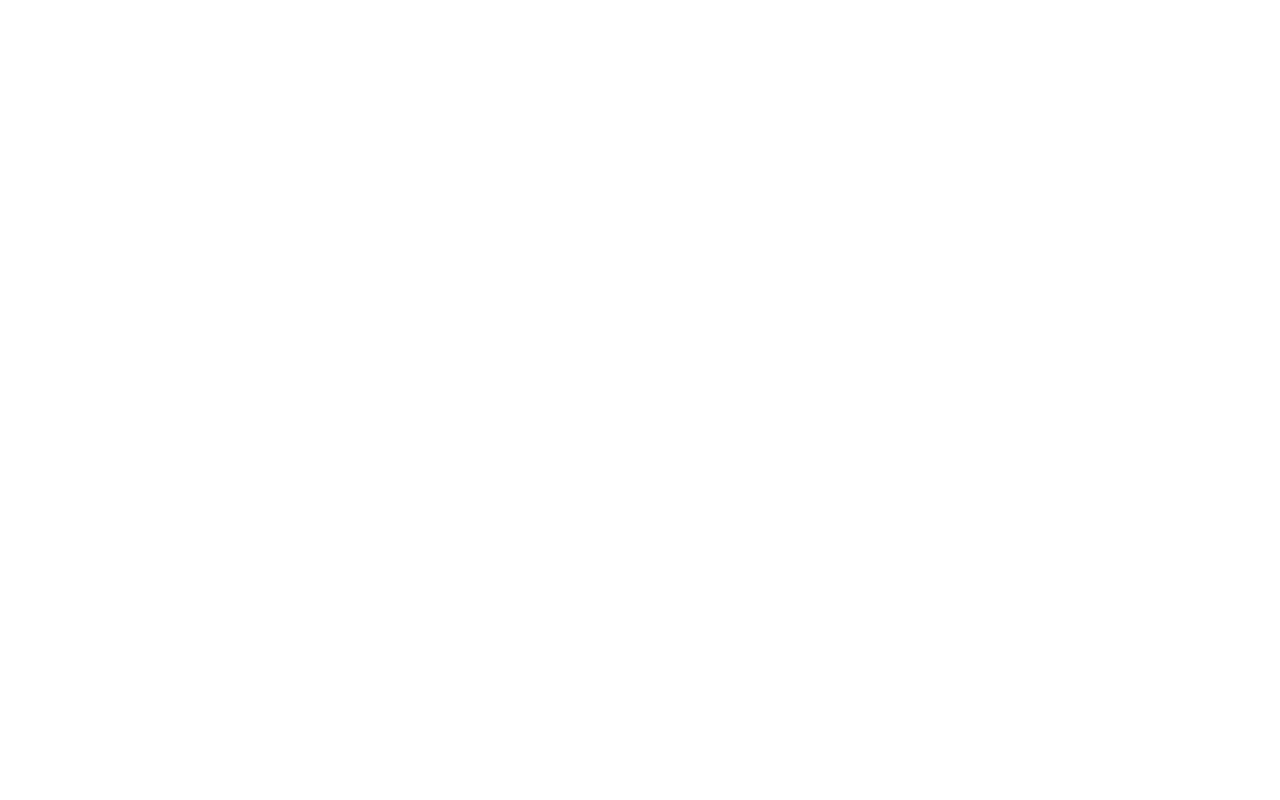
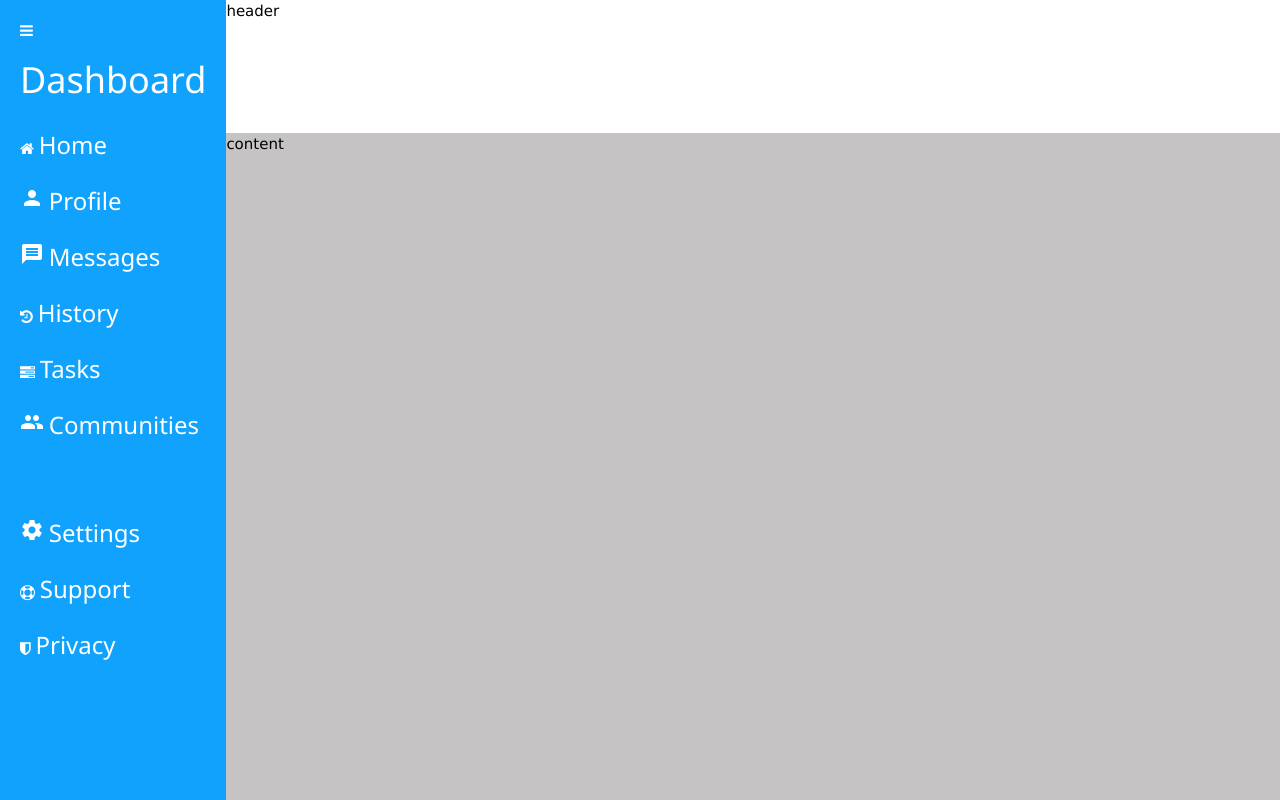
Before and after one commit to HorrySheet11/admin-dashboard-excercise, a plain HTML site: page index.html in a window 1280 px wide. Drawn offline with nearby package versions, Linux system fonts and the light colour scheme; a web font is replaced by a local one.

Commit message:
added elements for dashboard
added all elemebts and icons for each element

```diff
--- a/index.html
+++ b/index.html
@@ -1,14 +1,67 @@
 <!DOCTYPE html>
 <html lang="en">
-<head>
-    <meta charset="UTF-8">
-    <meta name="viewport" content="width=device-width, initial-scale=1.0">
+  <head>
+    <meta charset="UTF-8" />
+    <meta name="viewport" content="width=device-width, initial-scale=1.0" />
     <title>Admin Dashboard</title>
-    <link rel="stylesheet" href="style.css">
-    <link rel="stylesheet" href="https://use.typekit.net/oov2wcw.css">
-    <link rel="stylesheet" href="/home/odinproject/repos/modern-normalize.css">
-</head>
-<body>
-
-</body>
+    <link rel="stylesheet" href="style.css" />
+    <link rel="stylesheet" href="https://use.typekit.net/oov2wcw.css" />
+    <link rel="stylesheet" href="../modern-normalize.css" />
+    <link rel="stylesheet" href="https://www.w3schools.com/w3css/5/w3.css" />
+    <link
+      rel="stylesheet"
+      href="https://cdnjs.cloudflare.com/ajax/libs/font-awesome/4.7.0/css/font-awesome.min.css"
+    />
+    <link
+      href="https://fonts.googleapis.com/icon?family=Material+Icons"
+      rel="stylesheet"
+    />
+  </head>
+  <body>
+    <div class="dashboard">
+      <span
+        ><i class="fa fa-bars"></i>
+        <h1>Dashboard</h1></span
+      >
+      <span
+        ><i class="fa fa-home"></i>
+        <h3>Home</h3></span
+      >
+      <span
+        ><i class="material-icons">person</i>
+        <h3>Profile</h3></span
+      >
+      <span
+        ><i class="material-icons">message</i>
+        <h3>Messages</h3></span
+      >
+      <span
+        ><i class="fa fa-history"></i>
+        <h3>History</h3></span
+      >
+      <span
+        ><i class="fa fa-tasks"></i>
+        <h3>Tasks</h3></span
+      >
+      <span
+        ><i class="material-icons">people</i>
+        <h3>Communities</h3></span
+      >
+      <p class="empty">empty</p>
+      <span
+        ><i class="material-icons">settings</i>
+        <h3>Settings</h3></span
+      >
+      <span
+        ><i class="fa fa-support"></i>
+        <h3>Support</h3></span
+      >
+      <span
+        ><i class="fa fa-shield"></i>
+        <h3>Privacy</h3></span
+      >
+    </div>
+    <div class="header">header</div>
+    <div class="content">content</div>
+  </body>
 </html>
--- a/style.css
+++ b/style.css
@@ -0,0 +1,44 @@
+body {
+  display: grid;
+  grid-template-columns: 1fr 5fr;
+  grid-template-rows: 1fr 5fr;
+  height: 100vh;
+}
+
+.dashboard {
+  background-color: rgb(16, 162, 252);
+  grid-row: 1/-1;
+  color: white;
+  padding: 20px;
+  text-align: left;
+}
+
+.header {
+  background-color: rgb(255, 255, 255);
+  grid-column: 2/3;
+}
+
+.content {
+  background-color: rgb(197, 195, 195);
+  grid-row: 2/3;
+  grid-column: 2/3;
+}
+
+.empty {
+  opacity: 0;
+}
+
+.dashboard > h1 {
+  margin-top: 0;
+}
+
+span > h3, span > h1{
+  display: inline-block;
+}
+span{
+    display:block
+}
+
+i{
+    font-size:30px;
+}
```
